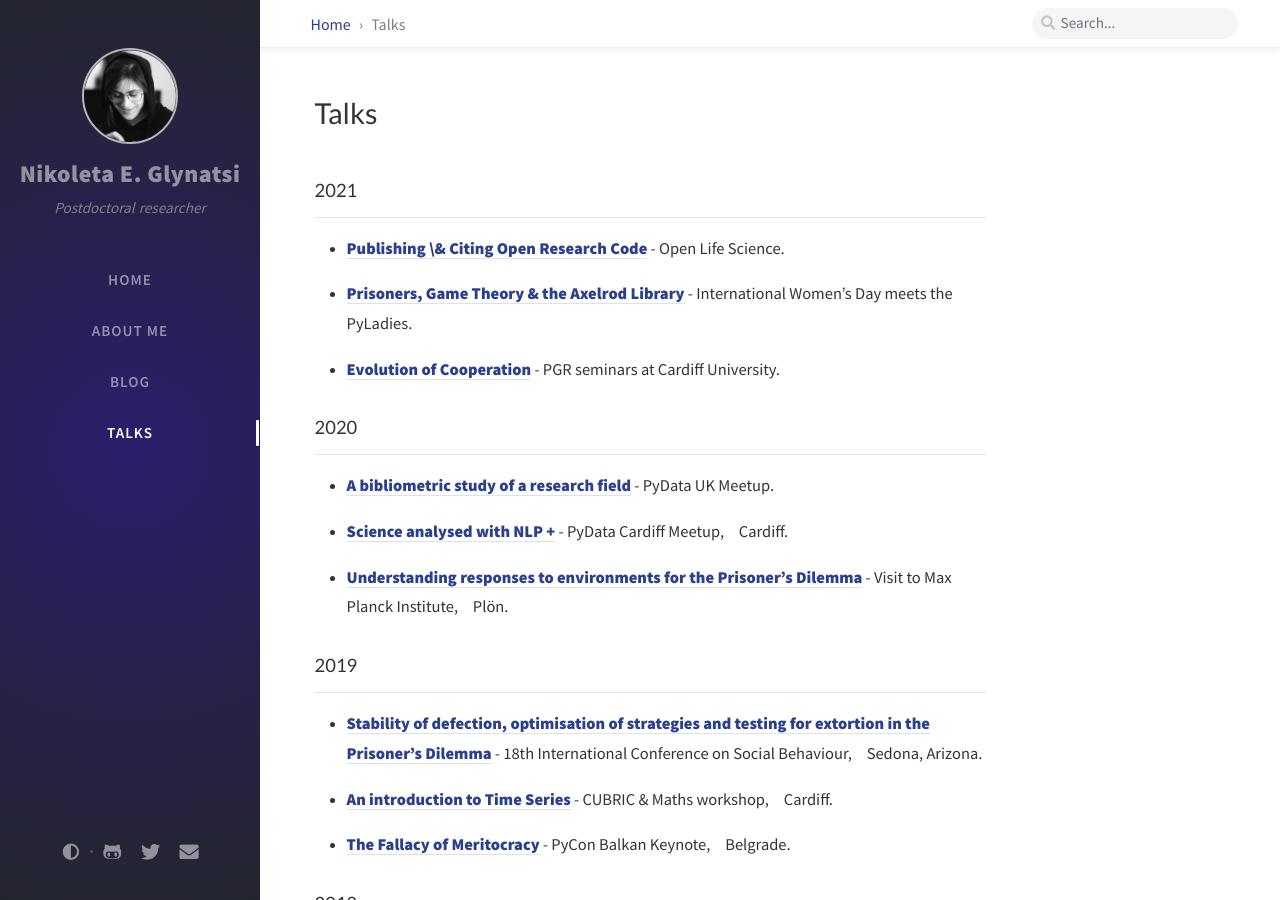
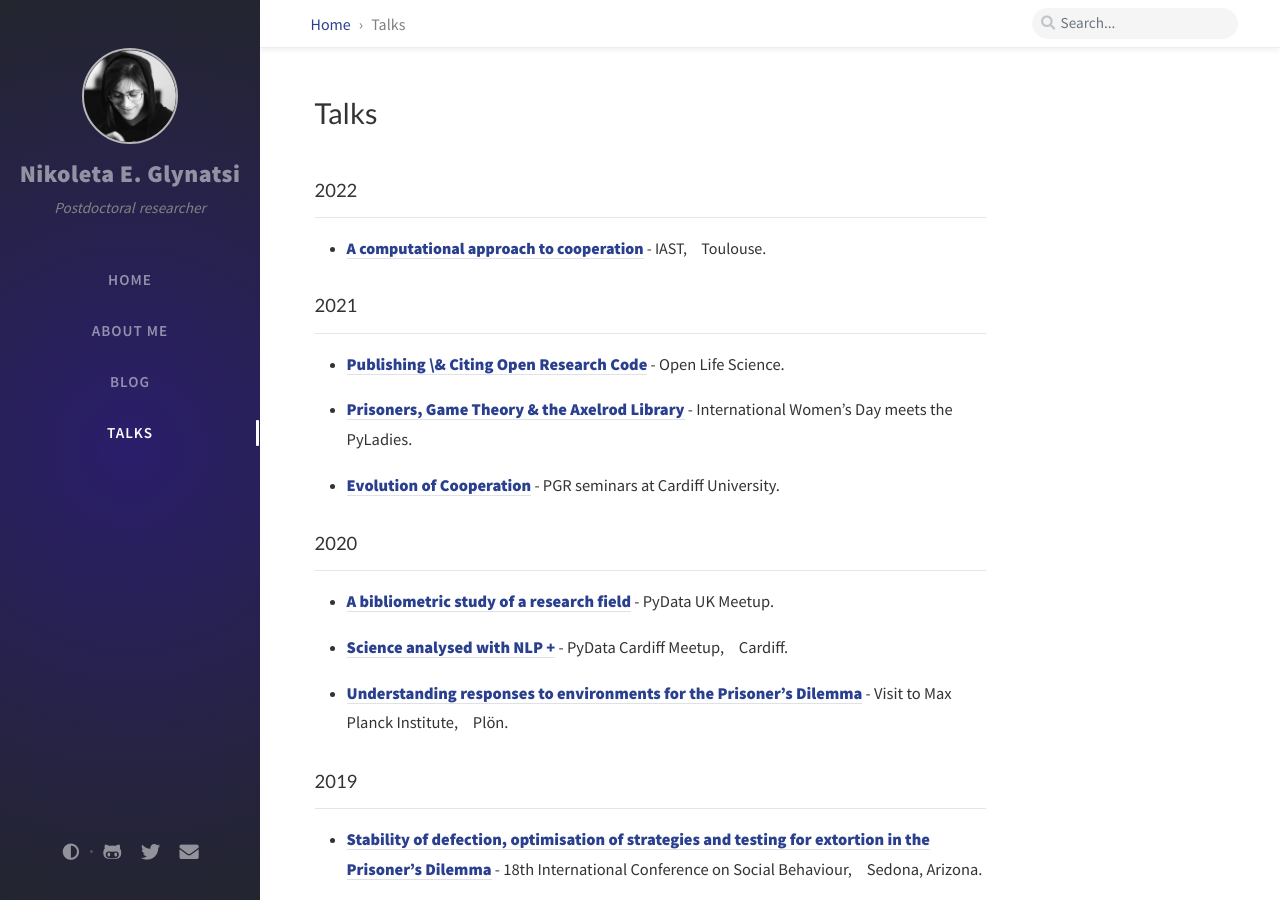
Before and after one commit to Nikoleta-v3/Nikoleta-v3.github.io, a Jekyll site: the page built from _tabs/talks.md, in a window 1280 px wide and 900 px high. Built offline with Jekyll 4.4.1, drawn with Linux system fonts in a browser that asks for light colours; nearby versions of some CDN libraries; comment, search, counter and statistics services are not loaded.

Commit message:
add toulouse talk

```diff
--- a/_tabs/talks.md
+++ b/_tabs/talks.md
@@ -3,6 +3,12 @@ title: Talks
 icon: fas fa-list
 order: 4
 ---
+
+<h4>2022</h4>
+<hr>
+
++ [**A computational approach to cooperation**]({{ site.pdfs }}/talks/2021-11-17-Open-Life-Science/main.pdf) -
+IAST,  &ensp; Toulouse.
 
 <h4>2021</h4>
 <hr>
```
